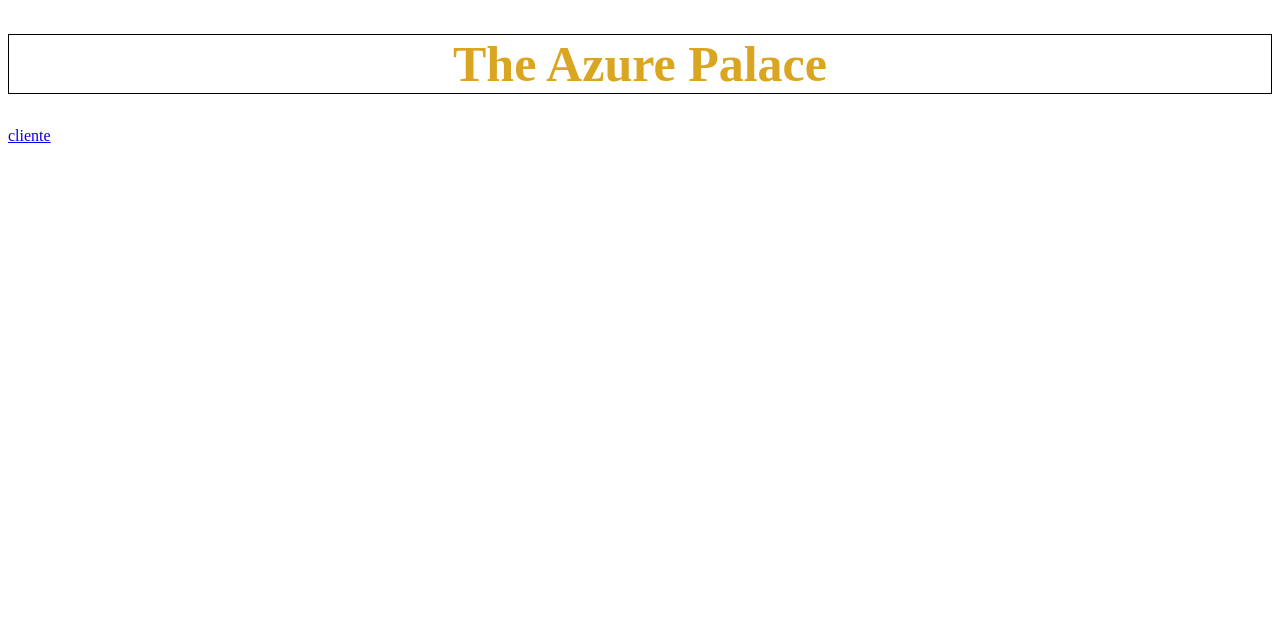
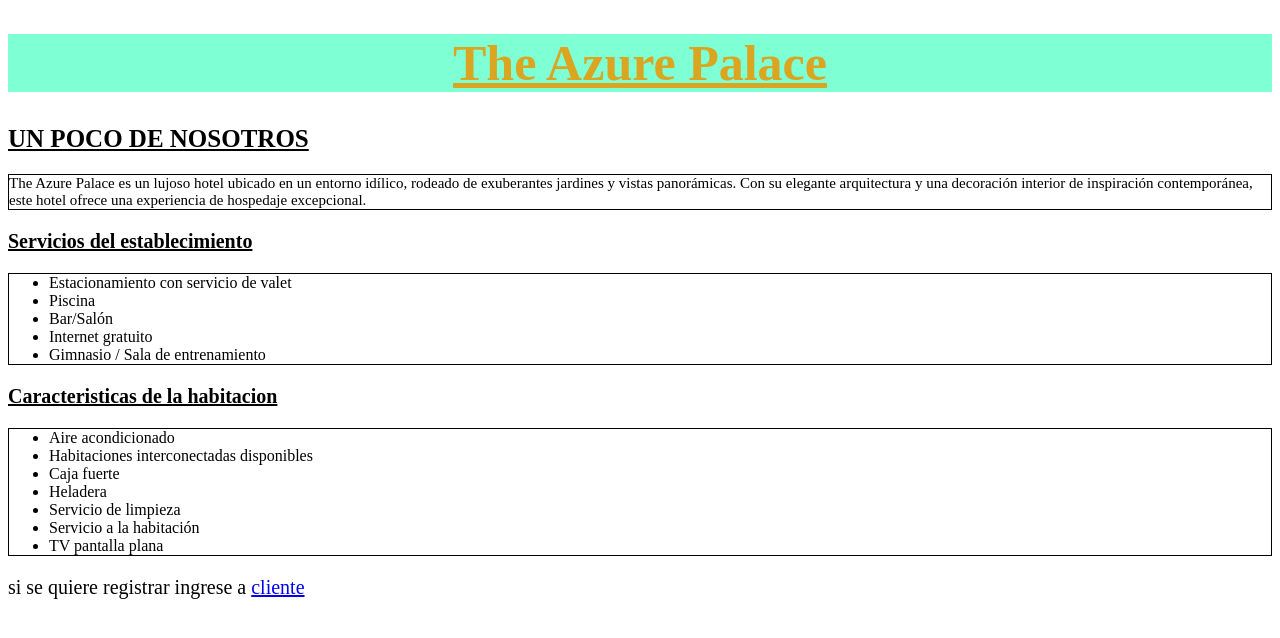
Before and after one commit to MarcosVillardi/Entrega-Proyecto-Final, a Django app: page / in a window 1280 px wide. Shown: the top 638 px of the page. Run offline with Django 4.2, Linux system fonts and the light colour scheme.

Commit message:
Update, html terminados

```diff
--- a/project/apps/home/templates/home/base.html
+++ b/project/apps/home/templates/home/base.html
@@ -7,9 +7,31 @@
     <title>The Azure Palace</title>
 </head>
 <body>
-    <h1 style="text-align: center; font-size: 50px; color: goldenrod; border: 1px solid black;">The Azure Palace</h1>
+    <h1 style="text-align: center; font-size: 50px; color: goldenrod;text-decoration: underline; background-color: aquamarine;">The Azure Palace</h1>
     {% block content %}
-            <a href="crear_cliente">cliente</a>
+        <h2 style="font-size: 25px; text-decoration:underline;">UN POCO DE NOSOTROS</h2>
+        <p style="font-size: 15px; border: 1px solid black;" >The Azure Palace es un lujoso hotel ubicado en un entorno idílico, rodeado de exuberantes jardines y vistas panorámicas. Con su elegante arquitectura y una decoración interior de inspiración contemporánea, este hotel ofrece una experiencia de hospedaje excepcional.</p>
+        <h3 style="font-size: 20px; text-decoration:underline;">Servicios del establecimiento</h3>
+        <ul style="border: 1px solid black;">
+            <li>Estacionamiento con servicio de valet</li>
+            <li>Piscina</li>
+            <li>Bar/Salón</li>
+            <li>Internet gratuito</li>
+            <li>Gimnasio / Sala de entrenamiento</li>
+        </ul>
+        <h3 style="font-size: 20px; text-decoration:underline;">Caracteristicas de la habitacion</h3>
+        <ul style="border: 1px solid black;">
+            <li>Aire acondicionado</li>
+            <li>Habitaciones interconectadas disponibles</li>
+            <li>Caja fuerte</li>
+            <li>Heladera</li>
+            <li>Servicio de limpieza</li>
+            <li>Servicio a la habitación</li>
+            <li>TV pantalla plana</li>
+
+        </ul>
+        <p style="font-size: 20px; "> si se quiere registrar ingrese a  <a href="crear_cliente">cliente</a></p>
+
     {% endblock  %}
 
 </body>
```
Also changed, not shown: project/apps/home/templates/home/crear_cliente.html (+5 -4 lines).
